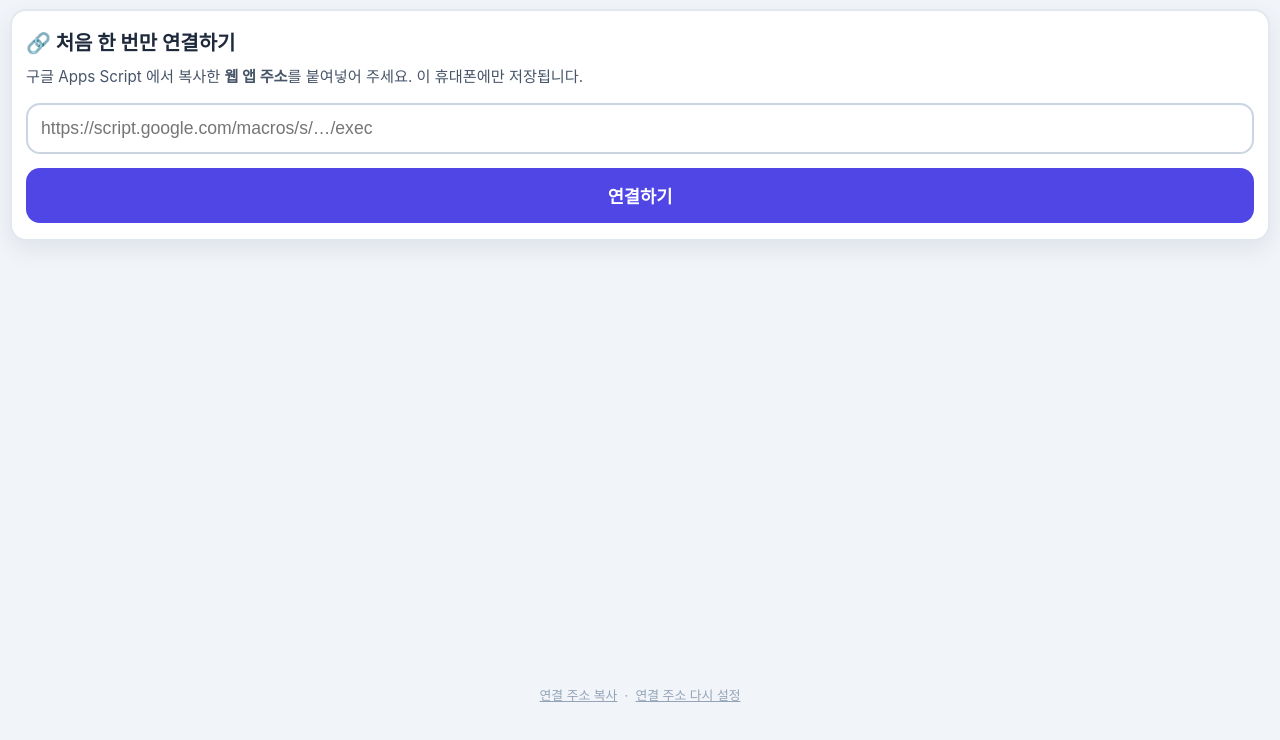
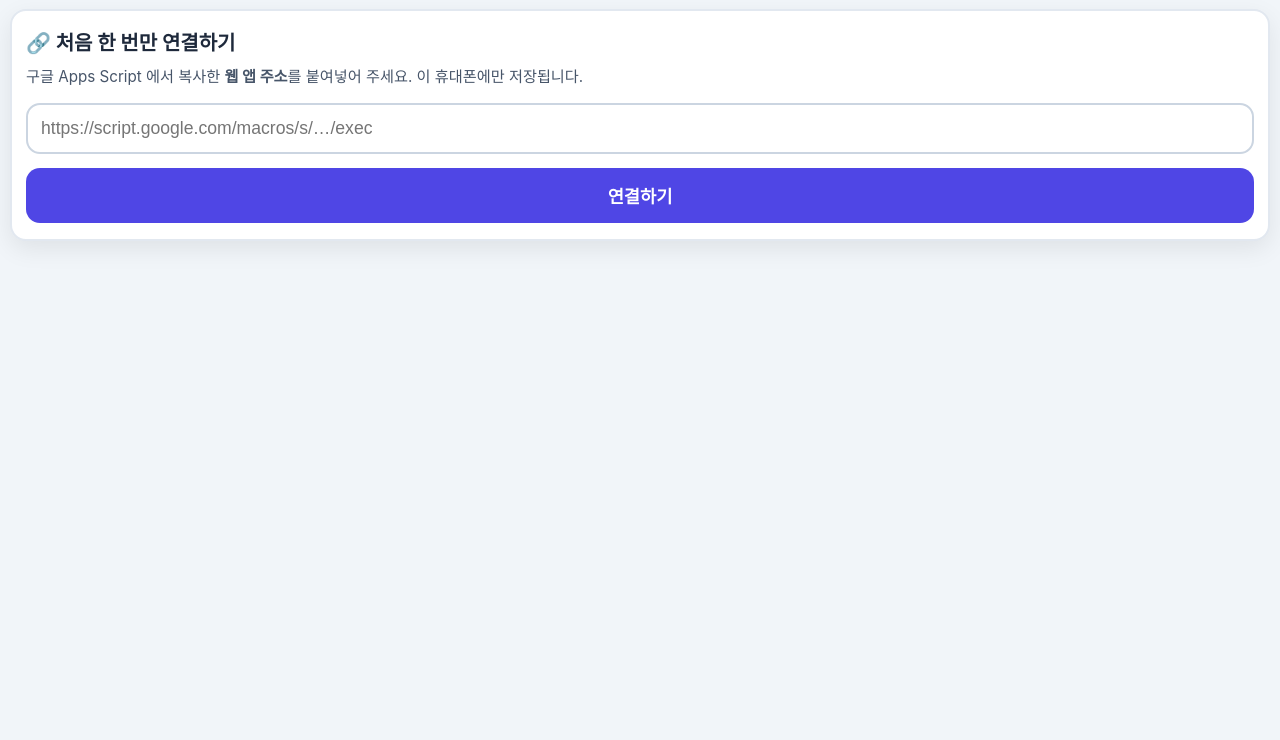
Before and after one commit to marktub99/hansan, a plain HTML site: page hakwon/index.html in a window 1280 px wide. Shown: the part 56-796 px from the top of the page. Drawn offline with Linux system fonts and the light colour scheme.

Commit message:
학원 회차·급여 달력: 화면 아래 '연결 주소 복사/다시 설정' 링크 제거
Co-Authored-By: Claude Sonnet 5.5 <noreply@anthropic.com>
Claude-Session: https://claude.ai/code/session_0121YPf9xjz38U1YZpyCQELG

```diff
--- a/hakwon/index.html
+++ b/hakwon/index.html
@@ -255,7 +255,6 @@
     <div id="app" style="width: 100%; flex: 1; display: flex; flex-direction: column;">
       <div class="loading">데이터 불러오는 중...</div>
     </div>
-    <div style="text-align:center; margin-top:18px; color:#94a3b8; font-size:0.8rem;"><a href="#" id="copyApiLink" onclick="copyApiUrl(); return false;" style="color:#94a3b8;">연결 주소 복사</a> &nbsp;·&nbsp; <a href="#" onclick="resetSetup(); return false;" style="color:#94a3b8;">연결 주소 다시 설정</a></div>
   </div>
 
   <script>
@@ -328,20 +327,6 @@
         try { localStorage.removeItem(API_KEY_NAME); } catch (x) {}
         showSetup('연결에 실패했습니다: ' + e.message + ' — 주소와 배포 설정(액세스: 모든 사용자)을 확인해 주세요.');
       });
-    }
-    function copyApiUrl() {
-      const u = apiUrl(), link = document.getElementById('copyApiLink');
-      const done = function (msg) { if (link) { link.textContent = msg; setTimeout(function () { link.textContent = '연결 주소 복사'; }, 2000); } };
-      if (!u) { done('저장된 주소 없음'); return; }
-      const fallback = function () {
-        try {
-          const t = document.createElement('textarea'); t.value = u; t.style.position = 'fixed'; t.style.opacity = '0';
-          document.body.appendChild(t); t.select(); const ok = document.execCommand('copy'); document.body.removeChild(t);
-          done(ok ? '복사됨 ✓' : '복사 실패');
-        } catch (e) { done('복사 실패'); }
-      };
-      if (navigator.clipboard && navigator.clipboard.writeText) navigator.clipboard.writeText(u).then(function () { done('복사됨 ✓'); }, fallback);
-      else fallback();
     }
     function resetSetup() {
       if (!confirm("이 휴대폰에 저장된 연결 주소를 지우고 다시 설정할까요?\n(출석 기록은 지워지지 않습니다)")) return;
```
Also changed, not shown: pay/index.html (+0 -15 lines).
